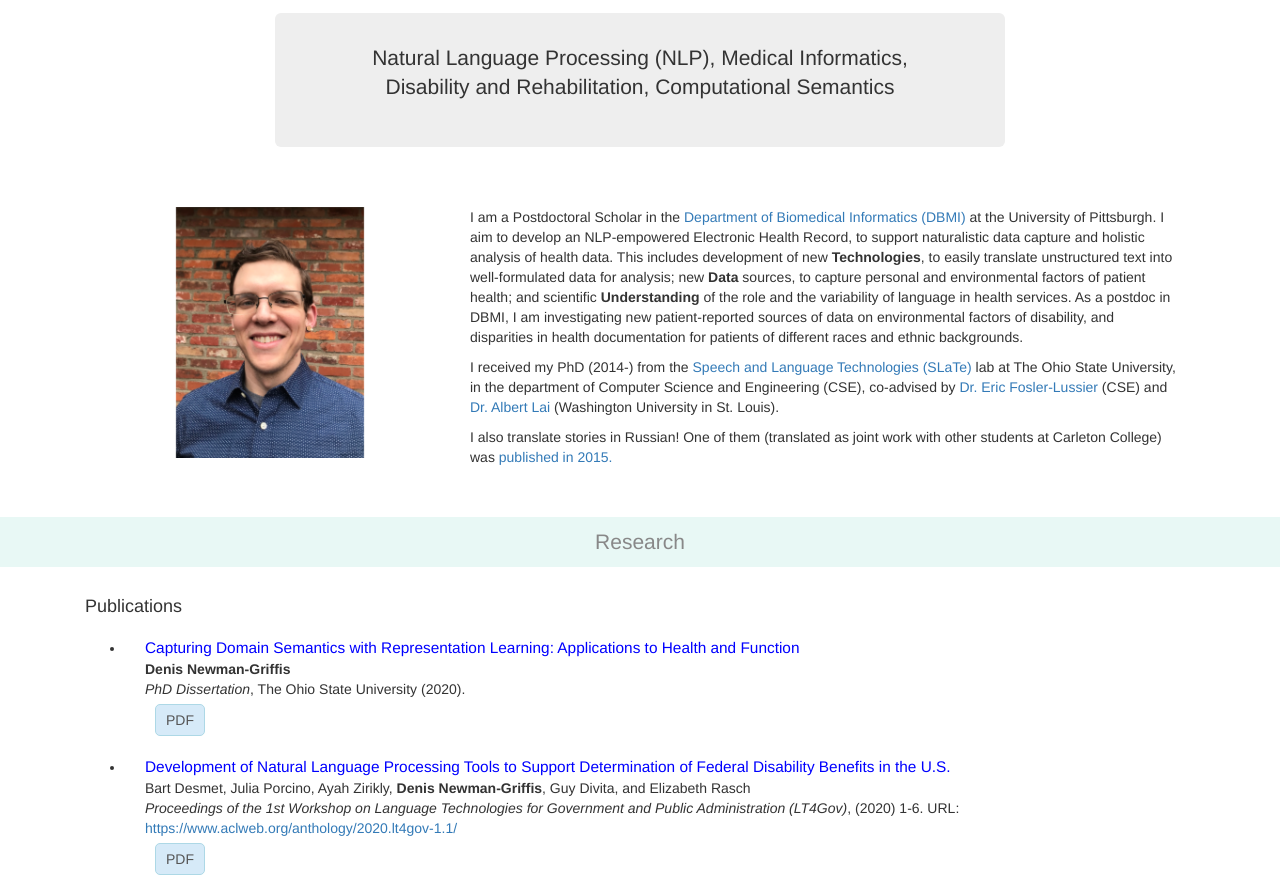
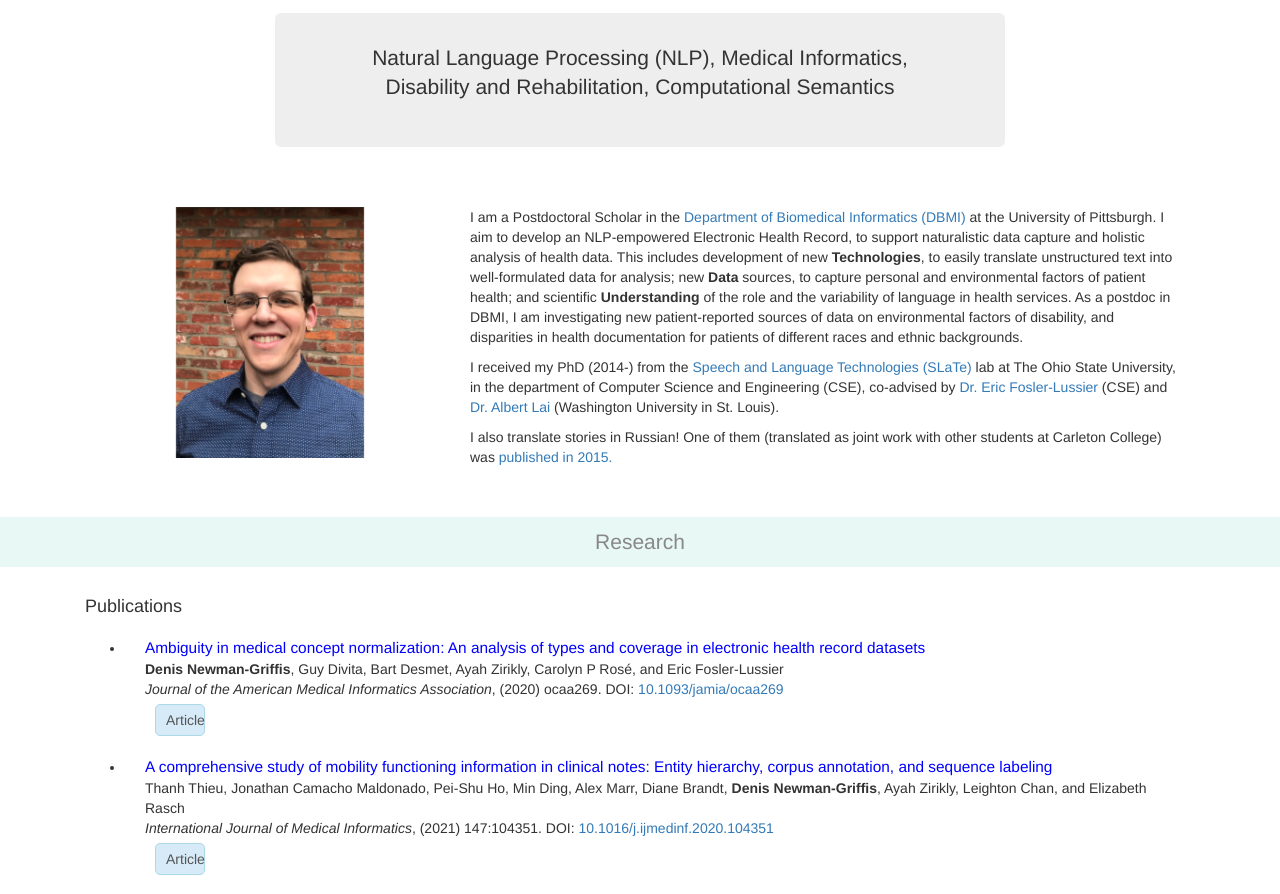
Before and after one commit to drgriffis/drgriffis.github.io, a plain HTML site: page index.html in a window 1280 px wide. Shown: the part 57-951 px from the top of the page. Drawn offline with nearby package versions, Linux system fonts and the light colour scheme.

Commit message:
Updated CV, added two pubs

```diff
--- a/index.html
+++ b/index.html
@@ -108,6 +108,24 @@
             <div id="publications">
                 <h4>Publications</h4>
                 <ul>
+                    <li>
+                        <div class="title"><a href="https://doi.org/10.1093/jamia/ocaa269">Ambiguity in medical concept normalization: An analysis of types and coverage in electronic health record datasets</a></div>
+                        <div class="authors"><span class="me">Denis Newman-Griffis</span>, Guy Divita, Bart Desmet, Ayah Zirikly, Carolyn P Rosé, and Eric Fosler-Lussier</div>
+                        <div class="where"><span class="venue">Journal of the American Medical Informatics Association</span>, (2020) ocaa269. DOI: <a href="https://doi.org/10.1093/jamia/ocaa269">10.1093/jamia/ocaa269</a></div>
+
+                        <div class="resources clearfix">
+                            <a class="pdf" href="https://doi.org/10.1093/jamia/ocaa269">Article</a>
+                        </div>
+                    </li>
+                    <li>
+                        <div class="title"><a href="https://doi.org/10.1016/j.ijmedinf.2020.104351">A comprehensive study of mobility functioning information in clinical notes: Entity hierarchy, corpus annotation, and sequence labeling</a></div>
+                        <div class="authors">Thanh Thieu, Jonathan Camacho Maldonado, Pei-Shu Ho, Min Ding, Alex Marr, Diane Brandt, <span class="me">Denis Newman-Griffis</span>, Ayah Zirikly, Leighton Chan, and Elizabeth Rasch</div>
+                        <div class="where"><span class="venue">International Journal of Medical Informatics</span>, (2021) 147:104351. DOI: <a href="https://doi.org/10.1016/j.ijmedinf.2020.104351">10.1016/j.ijmedinf.2020.104351</a></div>
+
+                        <div class="resources clearfix">
+                            <a class="pdf" href="https://doi.org/10.1016/j.ijmedinf.2020.104351">Article</a>
+                        </div>
+                    </li>
                     <li>
                         <div class="title"><a href="papers/DNG-Thesis.pdf">Capturing Domain Semantics with Representation Learning: Applications to Health and Function</a></div>
                         <div class="authors"><span class="me">Denis Newman-Griffis</span></div>
```
Also changed, not shown: 1 other file.
